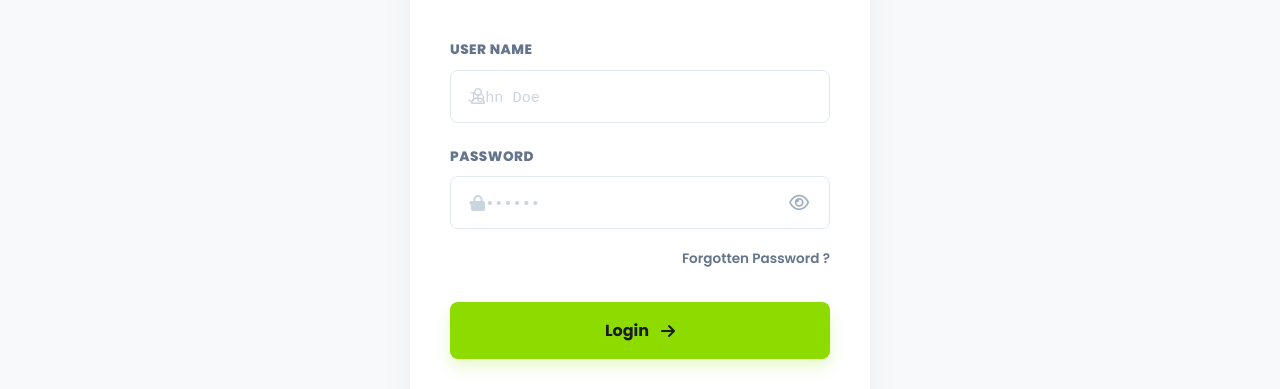
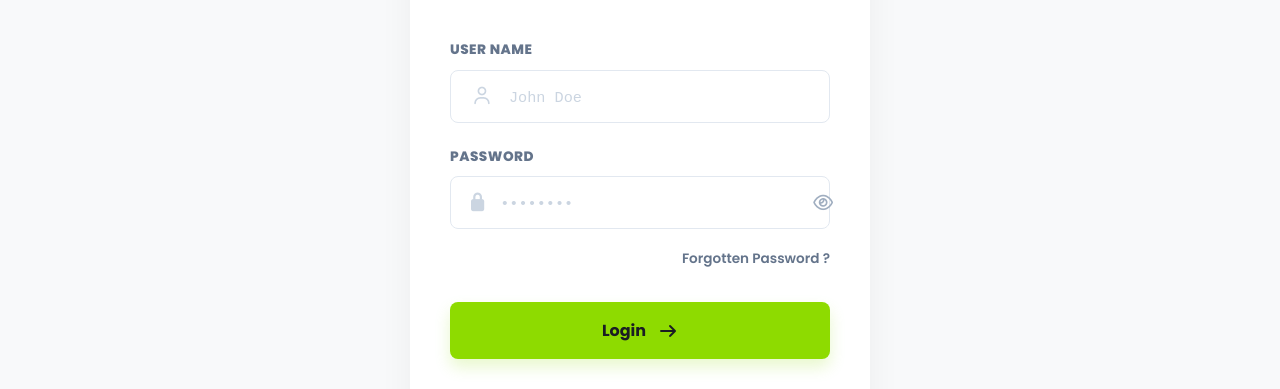
Before and after one commit to Nuwanthapasindu/vehicle-service-center-management-System, a React (Vite) app in the folder webapp/: page /login in a window 1280 px wide. Shown: the part 287-676 px from the top of the page. Built offline with nearby package versions, Linux system fonts and the light colour scheme.

Commit message:
feat: Initialize webapp with core routing, authentication pages (login, register, forgot/reset password), and their associated styles.

```diff
--- a/webapp/index.html
+++ b/webapp/index.html
@@ -3,18 +3,9 @@
 
 <head>
   <meta charset="UTF-8" />
-  <link rel="icon" type="image/svg+xml" href="/vite.svg" />
+  <link rel="icon" type="image/svg+xml" href="/logo.jpeg" />
   <meta name="viewport" content="width=device-width, initial-scale=1.0" />
-  <title>webapp</title>
-  <!-- Google Fonts: Poppins -->
-  <link rel="preconnect" href="https://fonts.googleapis.com">
-  <link rel="preconnect" href="https://fonts.gstatic.com" crossorigin>
-  <link href="https://fonts.googleapis.com/css2?family=Poppins:wght@300;400;500;600;700;800&display=swap"
-    rel="stylesheet">
-  <!-- FontAwesome for Icons -->
-  <link rel="stylesheet" href="https://cdnjs.cloudflare.com/ajax/libs/font-awesome/6.5.1/css/all.min.css"
-    integrity="sha512-DTOQO9RWCH3ppGqcWaEA1BIZOC6xxalwEsw9c2QQeAIftl+Vegovlnee1c9QX4TctnWMn13TZye+giMm8e2LwA=="
-    crossorigin="anonymous" referrerpolicy="no-referrer" />
+  <title>Shine Depot</title>
 </head>
 
 <body>
--- a/webapp/package.json
+++ b/webapp/package.json
@@ -10,6 +10,8 @@
     "preview": "vite preview"
   },
   "dependencies": {
+    "@fontsource/poppins": "^5.2.7",
+    "@fortawesome/fontawesome-free": "^7.2.0",
     "@reduxjs/toolkit": "^2.11.2",
     "axios": "^1.13.5",
     "formik": "^2.4.9",
--- a/webapp/src/Router.jsx
+++ b/webapp/src/Router.jsx
@@ -5,7 +5,6 @@ import RegisterPage from "./pages/RegisterPage/RegisterPage";
 import OTPVerificationPage from "./pages/OTPVerificationPage/OTPVerificationPage";
 import ForgotPasswordPage from "./pages/ForgotPasswordPage/ForgotPasswordPage";
 import ResetPasswordPage from "./pages/ResetPasswordPage/ResetPasswordPage";
-
 
 function Router() {
     return (
@@ -16,6 +15,7 @@ function Router() {
             <Route path="/verify-otp" element={<OTPVerificationPage />} />
             <Route path="/forgot-password" element={<ForgotPasswordPage />} />
             <Route path="/reset-password" element={<ResetPasswordPage />} />
+
             {/* TODO: ADD OTHER ROUTES */}
             {/* DEFAULT ROUTE 404 ROUTE */}
             <Route path="*" element={<h1>404</h1>} />
--- a/webapp/src/pages/ForgotPasswordPage/ForgotPasswordPage.css
+++ b/webapp/src/pages/ForgotPasswordPage/ForgotPasswordPage.css
@@ -101,13 +101,12 @@
 }
 
 .input-wrapper {
-    position: relative;
     display: flex;
     align-items: center;
     background-color: var(--light, #FFFFFF);
     border: 1px solid var(--border-color, #E2E8F0);
     border-radius: 8px;
-    overflow: hidden;
+    padding: 0 1.25rem;
     transition: border-color 0.2s ease, box-shadow 0.2s ease;
 }
 
@@ -117,16 +116,18 @@
 }
 
 .input-icon {
-    position: absolute;
-    left: 1.25rem;
     color: #CBD5E1;
-    font-size: 1rem;
+    font-size: 1.1rem;
+    width: 20px;
+    display: flex;
+    justify-content: center;
+    margin-right: 1rem;
 }
 
 .input-wrapper input {
-    width: 100%;
+    flex: 1;
     border: none;
-    padding: 0.875rem 3rem;
+    padding: 0.875rem 0;
     font-size: 0.95rem;
     color: var(--dark, #1A1D23);
     font-weight: 500;
--- a/webapp/src/pages/LoginPage/LoginPage.css
+++ b/webapp/src/pages/LoginPage/LoginPage.css
@@ -73,13 +73,12 @@
 }
 
 .input-wrapper {
-    position: relative;
     display: flex;
     align-items: center;
     background-color: var(--light, #FFFFFF);
     border: 1px solid var(--border-color, #E2E8F0);
     border-radius: 8px;
-    overflow: hidden;
+    padding: 0 1.25rem;
     transition: border-color 0.2s ease, box-shadow 0.2s ease;
 }
 
@@ -89,17 +88,18 @@
 }
 
 .input-icon {
-    position: absolute;
-    left: 1.25rem;
     color: #A0AEC0;
-    font-size: 1rem;
+    font-size: 1.1rem;
+    width: 20px;
+    display: flex;
+    justify-content: center;
+    margin-right: 1rem;
 }
 
 .input-wrapper input {
-    width: 100%;
+    flex: 1;
     border: none;
-    padding: 0.875rem 3rem;
-    /* 3rem padding on both sides to accommodate icons */
+    padding: 0.875rem 0;
     font-size: 0.95rem;
     color: var(--dark, #1A1D23);
     font-weight: 500;
@@ -113,8 +113,6 @@
 }
 
 .toggle-password {
-    position: absolute;
-    right: 1.25rem;
     background: none;
     border: none;
     color: #A0AEC0;
@@ -125,6 +123,7 @@
     align-items: center;
     justify-content: center;
     transition: color 0.2s ease;
+    margin-left: 1rem;
 }
 
 .toggle-password:hover {
--- a/webapp/src/pages/LoginPage/LoginPage.jsx
+++ b/webapp/src/pages/LoginPage/LoginPage.jsx
@@ -51,7 +51,7 @@ function LoginPage() {
                             </div>
 
                             <div className="forgot-password">
-                                <Link to="#">Forgotten Password ?</Link>
+                                <Link to="/forgot-password">Forgotten Password ?</Link>
                             </div>
 
                             <button type="submit" className="login-submit-btn">
--- a/webapp/src/pages/RegisterPage/RegisterPage.css
+++ b/webapp/src/pages/RegisterPage/RegisterPage.css
@@ -74,13 +74,12 @@
 }
 
 .input-wrapper {
-    position: relative;
     display: flex;
     align-items: center;
     background-color: var(--light, #FFFFFF);
     border: 1px solid var(--border-color, #E2E8F0);
     border-radius: 8px;
-    overflow: hidden;
+    padding: 0 1.25rem;
     transition: border-color 0.2s ease, box-shadow 0.2s ease;
 }
 
@@ -90,16 +89,18 @@
 }
 
 .input-icon {
-    position: absolute;
-    left: 1.25rem;
     color: #A0AEC0;
-    font-size: 1rem;
+    font-size: 1.1rem;
+    width: 20px;
+    display: flex;
+    justify-content: center;
+    margin-right: 1rem;
 }
 
 .input-wrapper input {
-    width: 100%;
+    flex: 1;
     border: none;
-    padding: 0.875rem 3rem;
+    padding: 0.875rem 0;
     font-size: 0.95rem;
     color: var(--dark, #1A1D23);
     font-weight: 500;
@@ -113,8 +114,6 @@
 }
 
 .toggle-password {
-    position: absolute;
-    right: 1.25rem;
     background: none;
     border: none;
     color: #A0AEC0;
@@ -125,6 +124,7 @@
     align-items: center;
     justify-content: center;
     transition: color 0.2s ease;
+    margin-left: 1rem;
 }
 
 .toggle-password:hover {
--- a/webapp/src/pages/ResetPasswordPage/ResetPasswordPage.css
+++ b/webapp/src/pages/ResetPasswordPage/ResetPasswordPage.css
@@ -103,13 +103,12 @@
 }
 
 .input-wrapper {
-    position: relative;
     display: flex;
     align-items: center;
     background-color: var(--light, #FFFFFF);
     border: 1px solid var(--border-color, #E2E8F0);
     border-radius: 8px;
-    overflow: hidden;
+    padding: 0 1.25rem;
     transition: border-color 0.2s ease, box-shadow 0.2s ease;
 }
 
@@ -119,12 +118,10 @@
 }
 
 .input-wrapper input {
-    width: 100%;
+    flex: 1;
+    /* Essential override to let flexbox handle sizing */
     border: none;
-    padding: 0.875rem 1rem;
-    /* No left icon, so padding is standard */
-    padding-right: 3rem;
-    /* Space for the eye icon */
+    padding: 0.875rem 0;
     font-size: 0.95rem;
     color: var(--dark, #1A1D23);
     font-weight: 500;
@@ -140,8 +137,6 @@
 }
 
 .toggle-password {
-    position: absolute;
-    right: 1.25rem;
     background: none;
     border: none;
     color: #A0AEC0;
@@ -152,6 +147,7 @@
     align-items: center;
     justify-content: center;
     transition: color 0.2s ease;
+    margin-left: 1rem;
 }
 
 .toggle-password:hover {
```
Also changed, not shown: webapp/src/main.jsx (+11 -2 lines).
